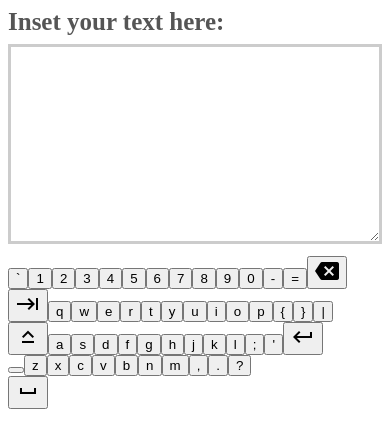
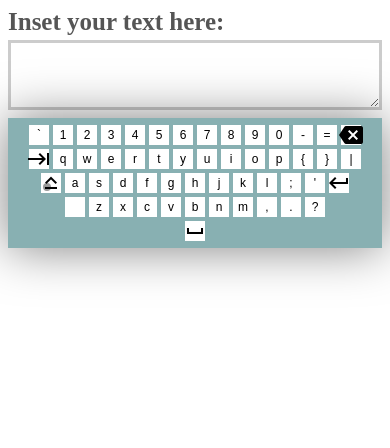
Before and after one commit to MaryiaBialetskaya1/virtual-keyboard, a plain HTML site: page index.html in a window 390 px wide. Drawn offline with Linux system fonts and the light colour scheme.

Commit message:
feat: add styling to keyboard and key

```diff
--- a/style.css
+++ b/style.css
@@ -21,3 +21,116 @@ label {
   float: left;
   font-size: 25px;
 }
+
+.keyboard {
+  position: relative;
+  overflow: hidden;
+  align-items: center;
+  width: 100%;
+  padding: 5px 0;
+  background: #88b0b2;
+  box-shadow: 0 0 50px rgba(0, 0, 0, 0.5);
+  user-select: none;
+  transition: bottom 0.4s;
+}
+.keyboard__keys {
+  text-align: center;
+}
+
+.keyboard__key {
+  width: 60px;
+  height: 60px;
+  background-color: #fff;
+  display: inline-flex;
+  justify-content: center;
+  align-items: center;
+  margin: 4px;
+  transition: 0.2s;
+  z-index: 5;
+  position: relative;
+  vertical-align: top;
+  padding: 0;
+  cursor: pointer;
+  border: none;
+  font-size: 1.05rem;
+  -webkit-tap-highlight-color: transparent;
+}
+
+.keyboard__key:active {
+  background: rgba(255, 255, 255, 0.12);
+}
+
+.keyboard__key.active {
+  background-color: #333;
+  color: #fff;
+}
+.keyboard__key.remove {
+  animation: keys_animation 0.5s forwards;
+}
+@keyframes keys_animation {
+  0% {
+    background-color: #333;
+    color: #fff;
+  }
+  100% {
+    background-color: #fff;
+    color: #000;
+  }
+}
+
+.keyboard__key--wide {
+  width: 12%;
+}
+
+.keyboard__key--extra-wide {
+  width: 36%;
+  max-width: 500px;
+}
+
+.keyboard__key--activatable::after {
+  content: "";
+  top: 10px;
+  right: 10px;
+  position: absolute;
+  width: 8px;
+  height: 8px;
+  background: rgba(0, 0, 0, 0.4);
+  border-radius: 50%;
+}
+
+.keyboard__key--active::after {
+  background: #08ff00;
+}
+
+.keyboard__key--dark {
+  background: rgba(0, 0, 0, 0.25);
+}
+@media only screen and (max-width: 1279px) {
+  .use-keyboard-input[type="text"] {
+    width: 100%;
+    height: 100px;
+    padding: 8px 16px;
+    margin: 8px 0;
+  }
+
+  .keyboard__key {
+    width: 40px;
+    height: 40px;
+    margin: 2px;
+  }
+}
+@media only screen and (max-width: 767px) {
+  .use-keyboard-input[type="text"] {
+    width: 100%;
+    height: 70px;
+    padding: 4px 8px;
+    margin: 4px 0;
+  }
+
+  .keyboard__key {
+    width: 20px;
+    height: 20px;
+    margin: 2px;
+    font-size: 12px;
+  }
+}
```
